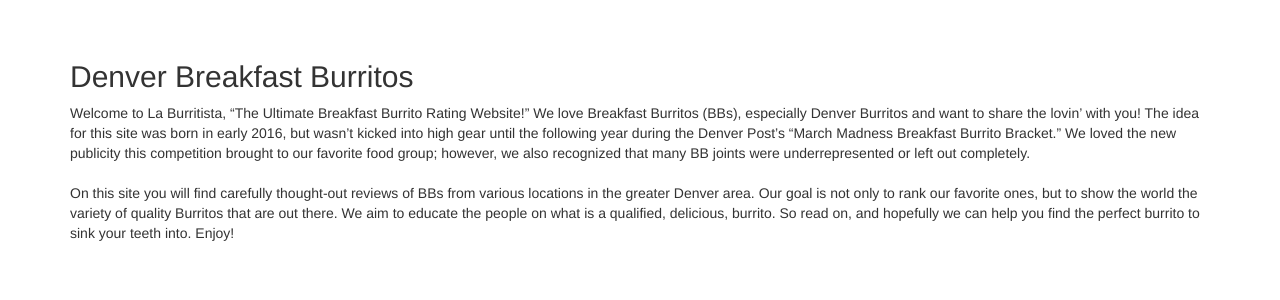
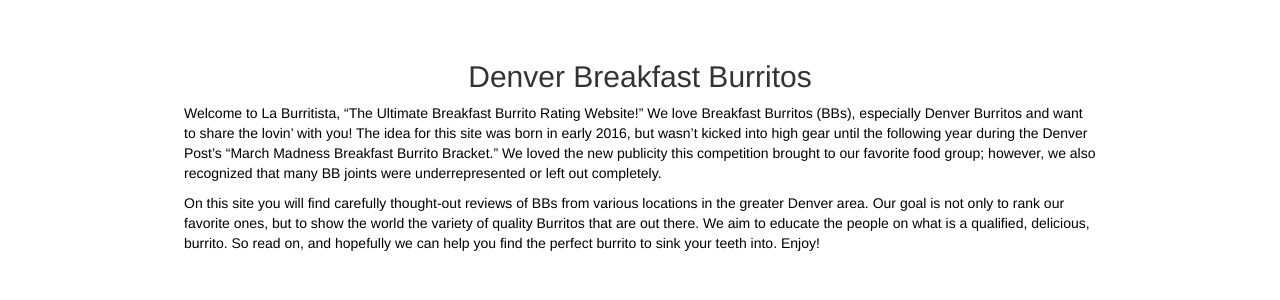
Before and after one commit to apfrancis1992/burritista, a Flask app: page / in a window 1280 px wide. Shown: the part 52-352 px from the top of the page. Run offline with Flask 2, Linux system fonts and the light colour scheme; some libraries are stand-ins or nearby versions.

Commit message:
CSS changes

```diff
--- a/app/static/styles/main.css
+++ b/app/static/styles/main.css
@@ -39,3 +39,13 @@ hr.breaker {
   .active:after {
     content: "\2796"; /* Unicode character for "minus" sign (-) */
   }
+
+  p {
+    color: black;
+    margin-left: 10%;
+    margin-right: 10%;
+    background-color: rgb(255, 255, 255);
+  }
+h2 {
+  text-align: center;
+}
--- a/app/templates/index.html
+++ b/app/templates/index.html
@@ -4,14 +4,15 @@
 {% block app_content %}
     <br>
     <h2>Denver Breakfast Burritos</h2>
-    Welcome to La Burritista, “The Ultimate Breakfast Burrito Rating Website!”
+    <p>Welcome to La Burritista, “The Ultimate Breakfast Burrito Rating Website!”
     We love Breakfast Burritos (BBs), especially Denver Burritos and want to share the lovin’ with you!
     The idea for this site was born in early 2016, but wasn’t kicked into high gear until the following year during the Denver Post’s “March Madness Breakfast Burrito Bracket.”
     We loved the new publicity this competition brought to our favorite food group; however, we also recognized that many BB joints were underrepresented or left out completely.
-    <br>
-    <br>
+    </p>
+    <p>
     On this site you will find carefully thought-out reviews of BBs from various locations in the greater Denver area.
     Our goal is not only to rank our favorite ones, but to show the world the variety of quality Burritos that are out there.
     We aim to educate the people on what is a qualified, delicious, burrito. So read on, and hopefully we can help you find the perfect burrito to sink your teeth into.
     Enjoy!
+    </p>
 {% endblock %}
```
Also changed, not shown: app/static/photos/airplane.png (deleted), app/static/photos/airport.png (deleted), app/static/photos/navbar.jpg (added).
